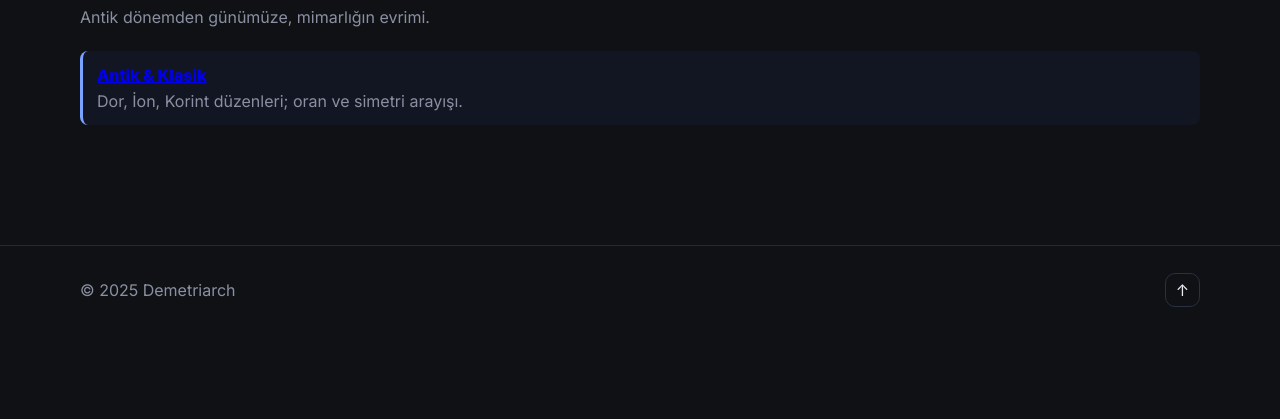
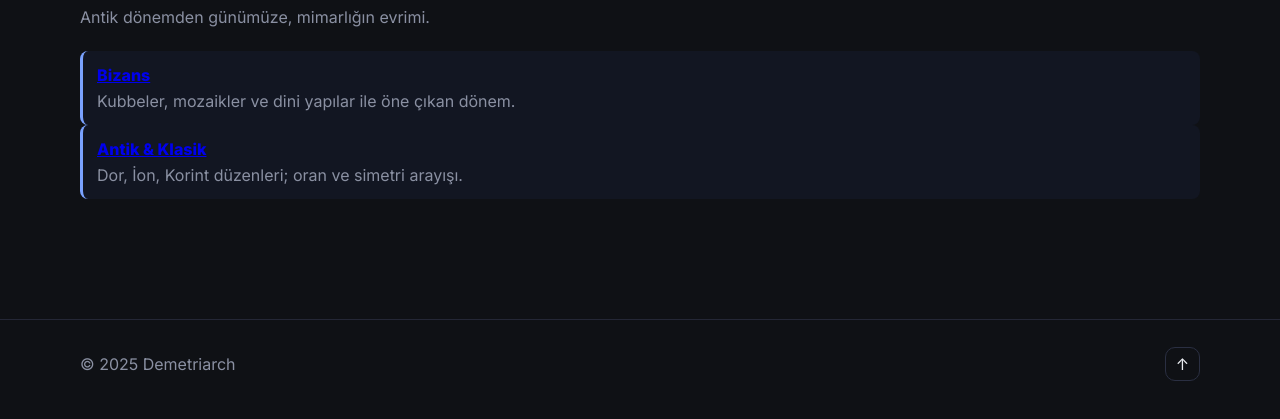
Before and after one commit to demetmerve/demetria, a plain HTML site: page index.html in a window 1280 px wide. Both pictures are taken after a click on the link "Dönemler". Shown: the part 193-612 px from the top of the page. Drawn offline with nearby package versions, Linux system fonts and the light colour scheme.

Commit message:
Update index.html

```diff
--- a/index.html
+++ b/index.html
@@ -116,6 +116,14 @@
     <h2>Mimari Dönemler</h2>
     <p>Antik dönemden günümüze, mimarlığın evrimi.</p>
   </header>
+<div class="tick">
+  <h4>
+    <a href="/demetria/assets/content/period-detail/bizans.html">
+      Bizans
+    </a>
+  </h4>
+  <p>Kubbeler, mozaikler ve dini yapılar ile öne çıkan dönem.</p>
+</div>
 
  <div class="tick">
   <h4>
```
